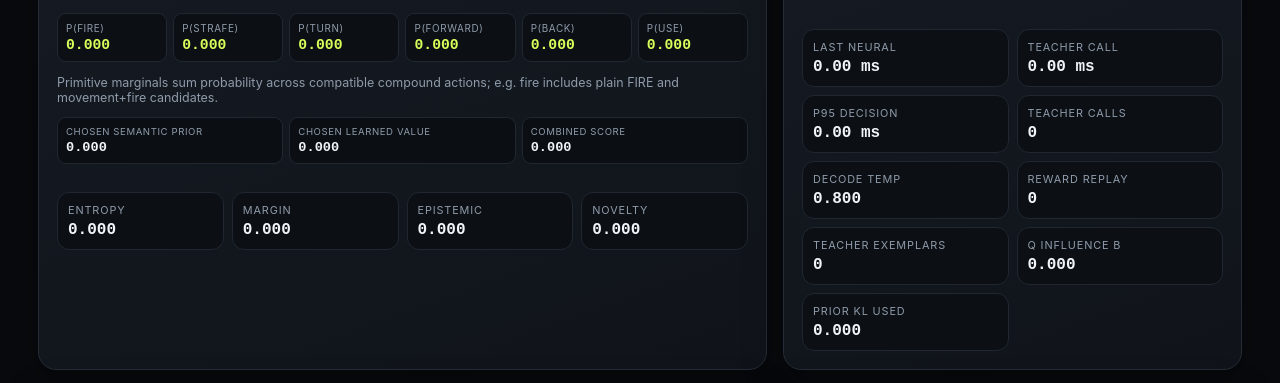
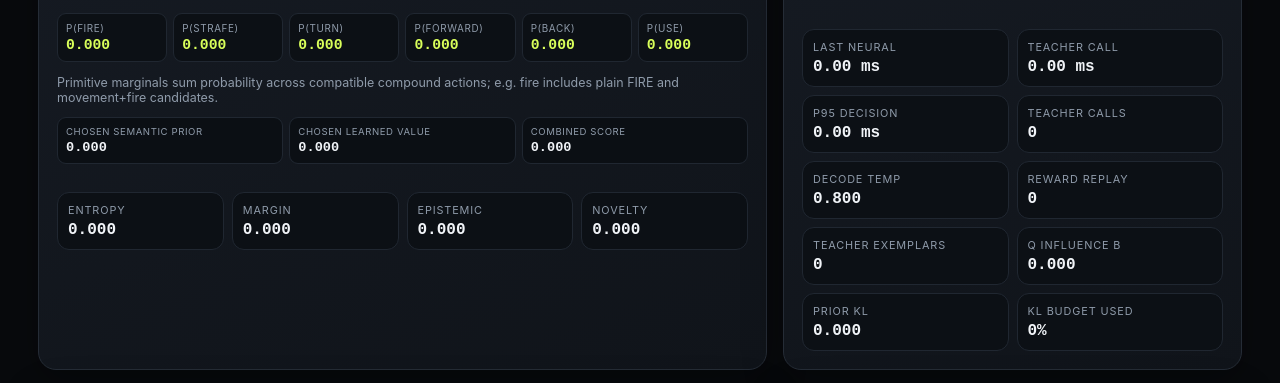
Before and after one commit to collinsomniac/doom-classifier, a plain HTML site: page doom.html in a window 1280 px wide. Shown: the part 1459-1842 px from the top of the page. Drawn offline with Linux system fonts and the light colour scheme; a script that the page names is missing.

Commit message:
ui: show semantic KL budget utilization

```diff
--- a/doom.html
+++ b/doom.html
@@ -61,7 +61,7 @@
 
 <article class="panel decision-panel"><div class="panel-head"><div><p class="kicker">DECISION</p><h2>Typed action probabilities</h2></div><div id="chosenAction" class="choice">—</div></div><div class="intent-strip"><div><span>P(fire)</span><strong id="intentFire">0.000</strong></div><div><span>P(strafe)</span><strong id="intentStrafe">0.000</strong></div><div><span>P(turn)</span><strong id="intentTurn">0.000</strong></div><div><span>P(forward)</span><strong id="intentForward">0.000</strong></div><div><span>P(back)</span><strong id="intentBack">0.000</strong></div><div><span>P(use)</span><strong id="intentUse">0.000</strong></div></div><p class="caption">Primitive marginals sum probability across compatible compound actions; e.g. fire includes plain FIRE and movement+fire candidates.</p><div class="score-split"><div><span>chosen semantic prior</span><strong id="chosenSemantic">0.000</strong></div><div><span>chosen learned value</span><strong id="chosenValue">0.000</strong></div><div><span>combined score</span><strong id="chosenScore">0.000</strong></div></div><div id="actionBars" class="bars"></div><div class="triplet"><div><span>entropy</span><strong id="entropy">0.000</strong></div><div><span>margin</span><strong id="margin">0.000</strong></div><div><span>epistemic</span><strong id="epistemic">0.000</strong></div><div><span>novelty</span><strong id="novelty">0.000</strong></div></div></article>
 
-<article class="panel"><div class="panel-head"><div><p class="kicker">FAST PATH</p><h2>Latency + supervision</h2></div><div id="backboneName" class="choice">unprepared</div></div><div class="metric-grid"><div><span>last neural</span><strong id="latLast">0.00 ms</strong></div><div><span>teacher call</span><strong id="latSemantic">0.00 ms</strong></div><div><span>p95 decision</span><strong id="latP95">0.00 ms</strong></div><div><span>teacher calls</span><strong id="teacherCalls">0</strong></div><div><span>decode temp</span><strong id="decodeTemp">0.800</strong></div><div><span>reward replay</span><strong id="replaySize">0</strong></div><div><span>teacher exemplars</span><strong id="teacherReplaySize">0</strong></div><div><span>Q influence β</span><strong id="valueBeta">0.000</strong></div><div><span>prior KL used</span><strong id="priorKL">0.000</strong></div></div></article>
+<article class="panel"><div class="panel-head"><div><p class="kicker">FAST PATH</p><h2>Latency + supervision</h2></div><div id="backboneName" class="choice">unprepared</div></div><div class="metric-grid"><div><span>last neural</span><strong id="latLast">0.00 ms</strong></div><div><span>teacher call</span><strong id="latSemantic">0.00 ms</strong></div><div><span>p95 decision</span><strong id="latP95">0.00 ms</strong></div><div><span>teacher calls</span><strong id="teacherCalls">0</strong></div><div><span>decode temp</span><strong id="decodeTemp">0.800</strong></div><div><span>reward replay</span><strong id="replaySize">0</strong></div><div><span>teacher exemplars</span><strong id="teacherReplaySize">0</strong></div><div><span>Q influence β</span><strong id="valueBeta">0.000</strong></div><div><span>prior KL</span><strong id="priorKL">0.000</strong></div><div><span>KL budget used</span><strong id="klUtilization">0%</strong></div></div></article>
 
 <article class="panel"><div class="panel-head"><div><p class="kicker">LEARNING</p><h2>Consequence signal</h2></div><div class="choice"><span id="steps">0</span> decisions</div></div><div class="metric-grid"><div><span>episodes</span><strong id="episodes">0</strong></div><div><span>return</span><strong id="return">0.00</strong></div><div><span>weight updates</span><strong id="updates">0</strong></div><div><span>last reward</span><strong id="lastReward">0.000</strong></div><div><span>damage dealt</span><strong id="damageDealt">0</strong></div><div><span>damage received</span><strong id="damageReceived">0</strong></div></div></article>
 
```
